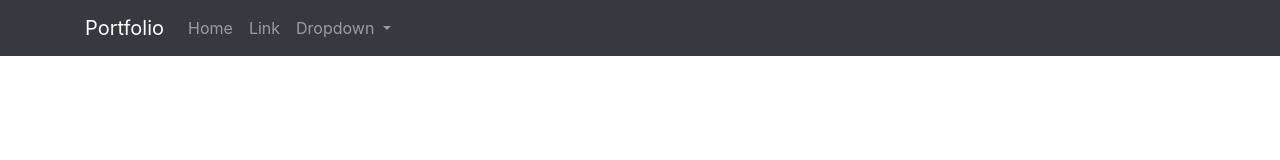
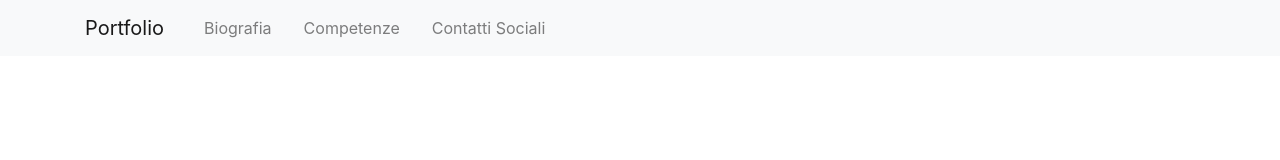
Before and after one commit to stefanolaguda/Stefano-Laguda-HTML-CSS, a plain HTML site: page Stefano-Laguda-Portfolio.html in a window 1280 px wide. Drawn offline with nearby package versions, Linux system fonts and the light colour scheme.

Commit message:
Modifica del colore della navbar
Per via dell'immagine inserita nell'header, opto per una navbar-light

```diff
--- a/Stefano-Laguda-Portfolio.html
+++ b/Stefano-Laguda-Portfolio.html
@@ -11,7 +11,7 @@
     <title>Stefano Laguda | Portfolio</title>
   </head>
   <body>
-    <nav class="navbar navbar-expand-md fixed-top navbar-dark bg-dark">
+    <nav class="navbar navbar-expand-md fixed-top navbar-light bg-light">
         <div class="container">
             <a class="navbar-brand" href="#">Portfolio</a>
             <button class="navbar-toggler" type="button" data-toggle="collapse" data-target="#navbarSupportedContent" aria-controls="navbarSupportedContent" aria-expanded="false" aria-label="Toggle navigation">
@@ -20,28 +20,19 @@
 
             <div class="collapse navbar-collapse" id="navbarSupportedContent">
                 <ul class="navbar-nav mr-auto">
-            <li class="nav-item">
-              <a class="nav-link" href="#">Home <span class="sr-only">(current)</span></a>
+                    <li class="nav-item ml-3">
+                    <a class="nav-link" href="#">Biografia<span class="sr-only">(current)</span></a>
                     </li>
-            <li class="nav-item">
-              <a class="nav-link" href="#">Link</a>
+                    <li class="nav-item ml-3">
+                        <a class="nav-link" href="#">Competenze</a>
                     </li>
-            <li class="nav-item dropdown">
-              <a class="nav-link dropdown-toggle" href="#" id="navbarDropdown" role="button" data-toggle="dropdown" aria-haspopup="true" aria-expanded="false">
-                Dropdown
-              </a>
-              <div class="dropdown-menu" aria-labelledby="navbarDropdown">
-                <a class="dropdown-item" href="#">Action</a>
-                <a class="dropdown-item" href="#">Another action</a>
-                <div class="dropdown-divider"></div>
-                <a class="dropdown-item" href="#">Something else here</a>
-              </div>
+                    <li class="nav-item ml-3">
+                        <a class="nav-link" href="#">Contatti Sociali</a>
                     </li>
                 </ul>
             </div>
+        </div>
     </nav>
-
-        </div>
 
     <!-- Option 1: jQuery and Bootstrap Bundle (includes Popper) -->
     <script src="https://code.jquery.com/jquery-3.5.1.slim.min.js" integrity="sha384-DfXdz2htPH0lsSSs5nCTpuj/zy4C+OGpamoFVy38MVBnE+IbbVYUew+OrCXaRkfj" crossorigin="anonymous"></script>
```
Lines whose indentation alone changed are shown as unchanged.
